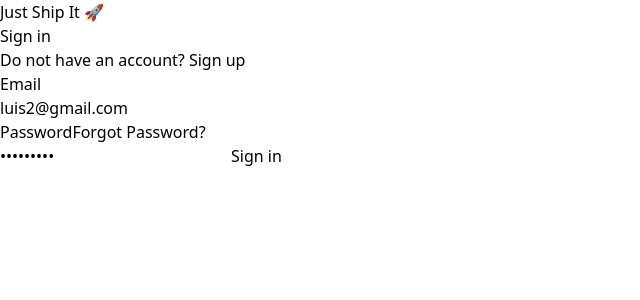
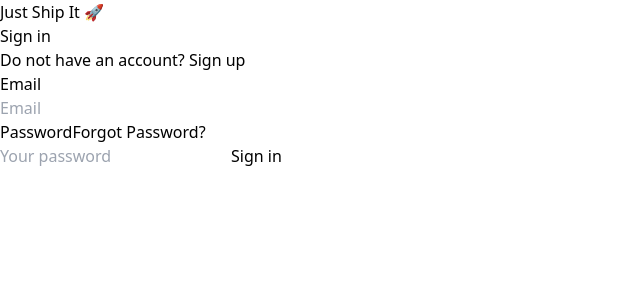
Before and after one commit to luije87/ship-it-quick, a Next.js app: page /sign-in in a window 1280 px wide. Shown: the top 300 px of the page, without its empty margins (0-640 px from the left). Built offline with nearby package versions, Linux system fonts and the light colour scheme.

Commit message:
refactor: Remove hardcoded values for email and password in sign-in page

```diff
--- a/app/(auth-pages)/sign-in/page.tsx
+++ b/app/(auth-pages)/sign-in/page.tsx
@@ -21,7 +21,6 @@ export default function Example() {
             <span className="label-text">Email</span>
           </div>
           <input
-            value="luis2@gmail.com"
             name="email"
             type="email"
             placeholder="Email"
@@ -43,7 +42,6 @@ export default function Example() {
             </span>
           </div>
           <input
-            value="luije1987"
             name="password"
             type="password"
             placeholder="Your password"
```
